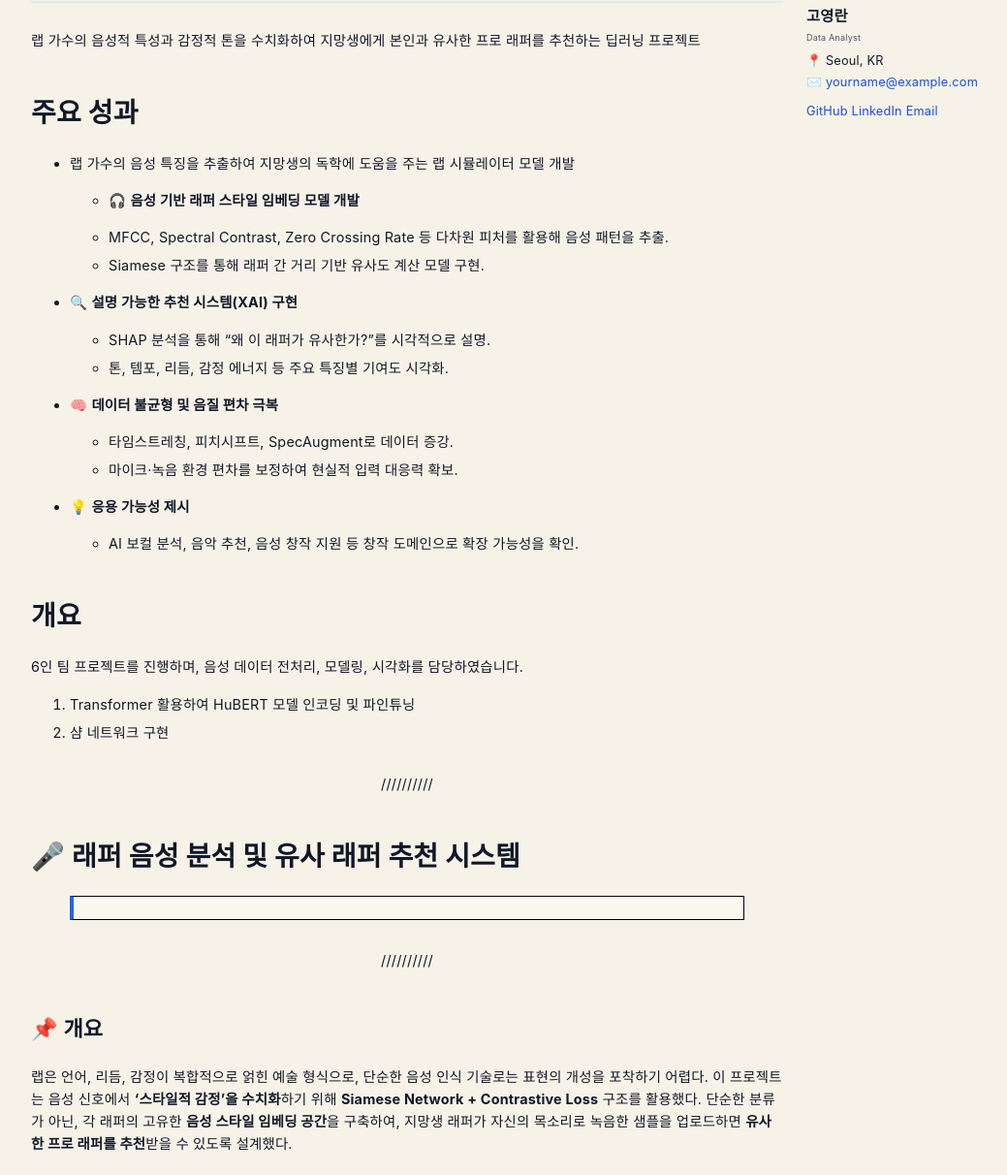
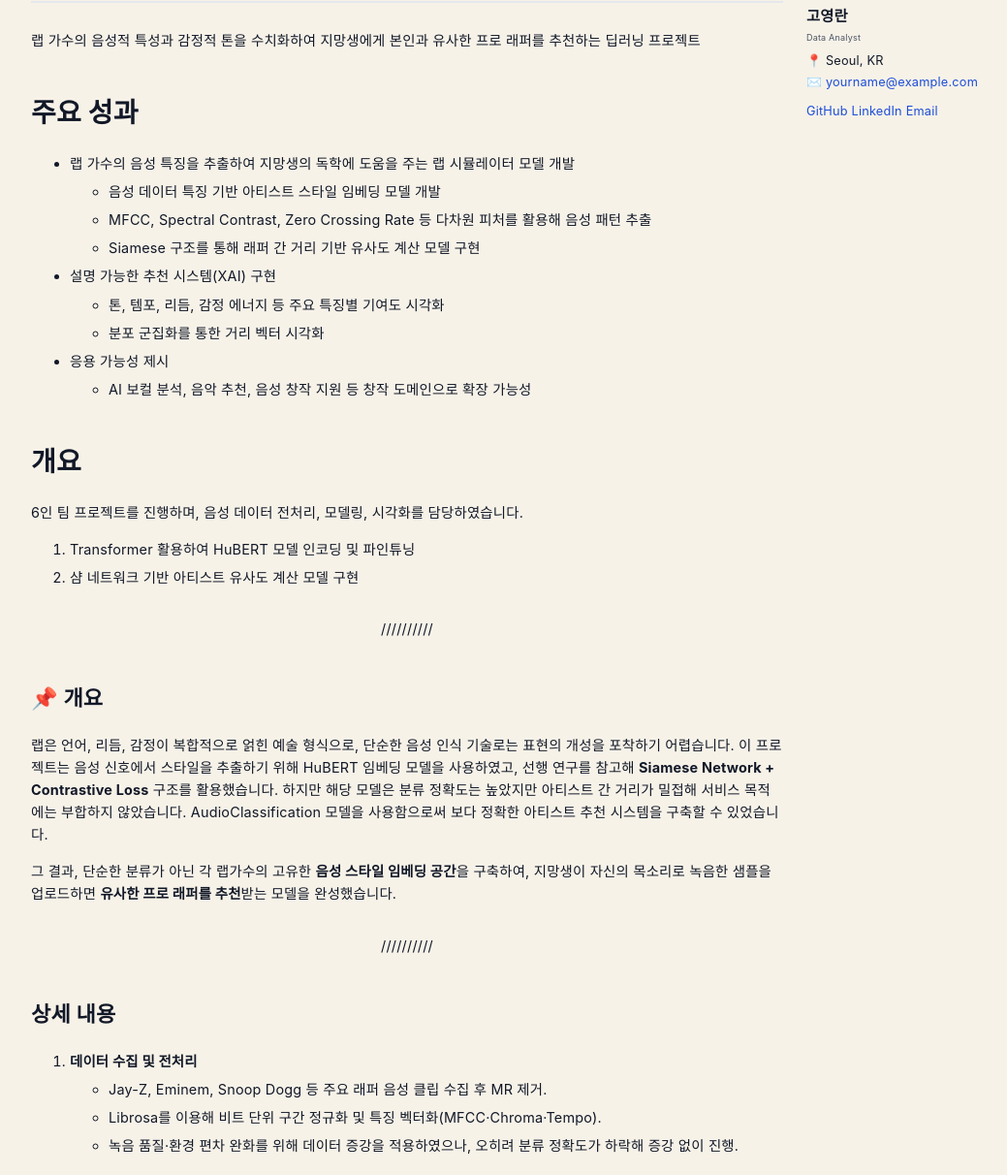
Before and after one commit to yeonglan/yeonglan.github.io, a Jekyll site: the page built from _projects/project4.md, in a window 1280 px wide and 1400 px high, cut to the strip 188-1400 px from the top of the window. Shown: the whole strip at 97% size, without its empty margins (58-1097 px from the left). Built offline with Jekyll 4.4.1, drawn with Linux system fonts in a browser that asks for light colours; some web fonts are replaced; some of the changed text lies outside the part shown.

Commit message:
Update project4.md

```diff
--- a/_projects/project4.md
+++ b/_projects/project4.md
@@ -13,59 +13,41 @@ links:
 
 ## 주요 성과
 - 랩 가수의 음성 특징을 추출하여 지망생의 독학에 도움을 주는 랩 시뮬레이터 모델 개발
-  * 🎧 **음성 기반 래퍼 스타일 임베딩 모델 개발**
-
-  * MFCC, Spectral Contrast, Zero Crossing Rate 등 다차원 피처를 활용해 음성 패턴을 추출.
-  * Siamese 구조를 통해 래퍼 간 거리 기반 유사도 계산 모델 구현.
-* 🔍 **설명 가능한 추천 시스템(XAI) 구현**
-
-  * SHAP 분석을 통해 “왜 이 래퍼가 유사한가?”를 시각적으로 설명.
-  * 톤, 템포, 리듬, 감정 에너지 등 주요 특징별 기여도 시각화.
-* 🧠 **데이터 불균형 및 음질 편차 극복**
-
-  * 타임스트레칭, 피치시프트, SpecAugment로 데이터 증강.
-  * 마이크·녹음 환경 편차를 보정하여 현실적 입력 대응력 확보.
-* 💡 **응용 가능성 제시**
-
-  * AI 보컬 분석, 음악 추천, 음성 창작 지원 등 창작 도메인으로 확장 가능성을 확인.
-
+  * 음성 데이터 특징 기반 아티스트 스타일 임베딩 모델 개발
+  * MFCC, Spectral Contrast, Zero Crossing Rate 등 다차원 피처를 활용해 음성 패턴 추출
+  * Siamese 구조를 통해 래퍼 간 거리 기반 유사도 계산 모델 구현
+- 설명 가능한 추천 시스템(XAI) 구현
+  * 톤, 템포, 리듬, 감정 에너지 등 주요 특징별 기여도 시각화
+  * 분포 군집화를 통한 거리 벡터 시각화
+- 응용 가능성 제시
+  * AI 보컬 분석, 음악 추천, 음성 창작 지원 등 창작 도메인으로 확장 가능성
 
 ## 개요
 6인 팀 프로젝트를 진행하며, 음성 데이터 전처리, 모델링, 시각화를 담당하였습니다.
 
 1. Transformer 활용하여 HuBERT 모델 인코딩 및 파인튜닝
-2. 샴 네트워크 구현
-
----
-
-## 🎤 래퍼 음성 분석 및 유사 래퍼 추천 시스템
-
->
+2. 샴 네트워크 기반 아티스트 유사도 계산 모델 구현
 
 ---
 
 ### 📌 개요
 
-랩은 언어, 리듬, 감정이 복합적으로 얽힌 예술 형식으로, 단순한 음성 인식 기술로는 표현의 개성을 포착하기 어렵다.
-이 프로젝트는 음성 신호에서 **‘스타일적 감정’을 수치화**하기 위해 **Siamese Network + Contrastive Loss** 구조를 활용했다.
-단순한 분류가 아닌, 각 래퍼의 고유한 **음성 스타일 임베딩 공간**을 구축하여,
-지망생 래퍼가 자신의 목소리로 녹음한 샘플을 업로드하면 **유사한 프로 래퍼를 추천**받을 수 있도록 설계했다.
+랩은 언어, 리듬, 감정이 복합적으로 얽힌 예술 형식으로, 단순한 음성 인식 기술로는 표현의 개성을 포착하기 어렵습니다.
+이 프로젝트는 음성 신호에서 스타일을 추출하기 위해 HuBERT 임베딩 모델을 사용하였고, 선행 연구를 참고해 **Siamese Network + Contrastive Loss** 구조를 활용했습니다.
+하지만 해당 모델은 분류 정확도는 높았지만 아티스트 간 거리가 밀접해 서비스 목적에는 부합하지 않았습니다.
+AudioClassification 모델을 사용함으로써 보다 정확한 아티스트 추천 시스템을 구축할 수 있었습니다.
+
+그 결과, 단순한 분류가 아닌 각 랩가수의 고유한 **음성 스타일 임베딩 공간**을 구축하여,
+지망생이 자신의 목소리로 녹음한 샘플을 업로드하면 **유사한 프로 래퍼를 추천**받는 모델을 완성했습니다.
 
 ---
 
-### 🚀 주요 성과
-
-
-
----
-
-### 🔍 상세 내용
+### 상세 내용
 
 1. **데이터 수집 및 전처리**
-
-   * Jay-Z, Eminem, Snoop Dogg 등 주요 래퍼 음성 클립 1만여 개 수집.
+   * Jay-Z, Eminem, Snoop Dogg 등 주요 래퍼 음성 클립 수집 후 MR 제거.
    * Librosa를 이용해 비트 단위 구간 정규화 및 특징 벡터화(MFCC·Chroma·Tempo).
-   * 녹음 품질·환경 편차 완화를 위해 band-noise filtering, SpecAugment 적용.
+   * 녹음 품질·환경 편차 완화를 위해 데이터 증강을 적용하였으나, 오히려 분류 정확도가 하락해 증강 없이 진행.
 
 2. **모델링**
 
@@ -73,13 +55,10 @@ links:
 
      * 동일 래퍼: 임베딩 거리 축소
      * 상이 래퍼: 거리 확장
-   * Latent embedding을 이용해 **유사 래퍼 추천** 알고리즘 구성.
-
-     * 지망생 랩 입력 → 임베딩 추출 → 코사인 거리 계산 → Top-k 래퍼 추천
+     * 지망생 음성 입력 → 임베딩 추출 → 코사인 거리 계산 → Top-k 래퍼 추천
 
 3. **모델 해석(XAI)**
 
-   * SHAP을 통해 모델이 유사도를 판단할 때 어떤 음향 특성이 가장 크게 작용했는지 분석.
    * 예: 지망생의 음성에서 “에너지 레벨↑ + 낮은 MFCC 대역”이 Eminem과 유사하다고 판단.
 
 4. **결과 시각화**
@@ -89,20 +68,16 @@ links:
 
 ---
 
-### 💭 느낀 점
+### 느낀 점
 
-이 프로젝트를 통해 단순한 분류 정확도보다 **‘해석 가능한 감각적 이해’**가 얼마나 중요한지를 깨달았다.
-음성 데이터는 단순한 신호가 아니라, **인간의 개성과 정체성이 투영된 데이터**라는 점에서
-AI가 예술의 영역에 접근하려면 ‘정확도’보다 ‘이해 가능성’이 먼저여야 함을 체감했다.
-결국 이 실험은 모델 성능을 높이기보다, **기계가 인간의 감각을 어떻게 모사할 수 있는가**를 탐구한 시도였다.
-💿 “음악은 데이터를 넘어, 인간의 흔적이다” — 이 신념이 프로젝트 전체를 관통했다.
+이 프로젝트를 통해 단순한 분류 정확도보다 **‘해석 가능한 감각적 이해’**가 얼마나 중요한지를 깨달았습니다.
+샴 네트워크는 분류 정확도는 높았지만, 서비스 구현 측면에서 아티스트 간 차별성은 뚜렷하게 보여주지 못했습니다.
+이에 HuBERT 임베딩 기반 AudioClassification 모델을 빌드하여 아티스트 유사성이 더욱 잘 보이도록 했습니다.
+
+프로젝트 시간 제한과 인력 부족으로 음성 데이터 수집에는 세 명의 랩 가수만을 선정해 음원을 추출했습니다.
+이들은 흑인과 백인 남성 랩 가수로, 차후에는 아시안 및 여성의 음성 데이터를 포함해 분석하면 모델 개선 여지가 있을 거라 생각합니다.
 
 ---
-
-원하면 이걸 **포트폴리오 README용 요약 버전(한 화면에 들어가는 카드형)**으로 줄여줄 수도 있어.
-예를 들어 “AI Rap Style Recommender 🎤 (1페이지 요약)”처럼. 그렇게 만들어줄까?
-
-
 
 ## 기술스택
 Python(pandas, scikit-learn, pytorch)
```
